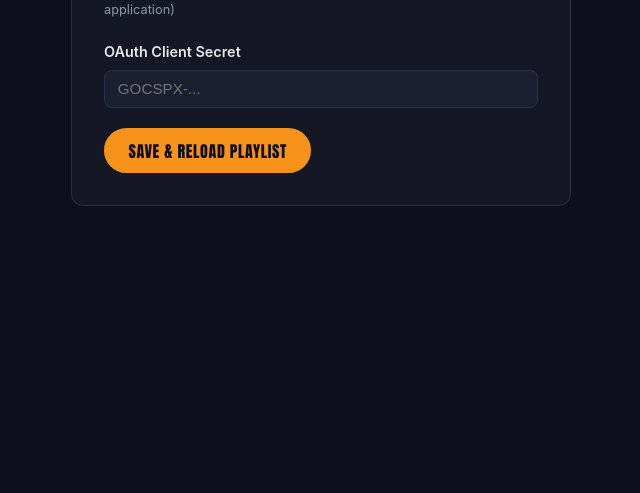
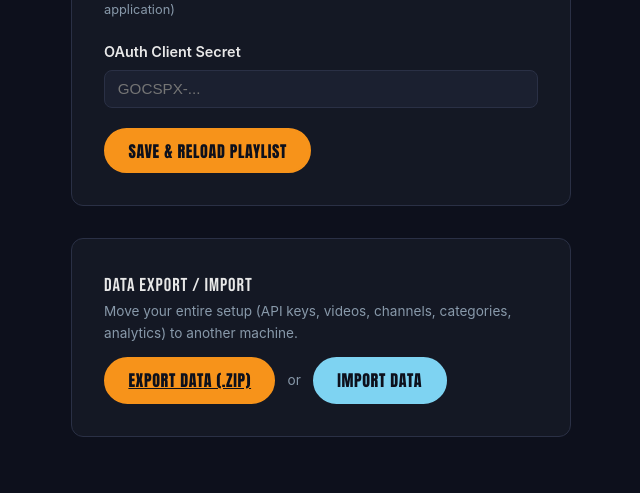
Before and after one commit to btcsessions/sessions-builder, a Flask app: page /settings in a window 1280 px wide. Shown: the part 836-1329 px from the top of the page, without its empty margins (319-959 px from the left). Before the commit the page ends 1042 px from the top, so only its background shows below. Run offline with Flask 3, Linux system fonts and the light colour scheme.

Commit message:
Add setup script and data export/import for easy migration
- setup.sh: one-command setup (venv, deps, auto-import, launch)
- Export Data button on Settings page downloads all state as .zip
- Import Data button uploads a .zip and replaces current data
- Import only allows known JSON files for safety
- setup.sh auto-detects and imports data-export.zip if present

https://claude.ai/code/session_01CHgpFDuM6mzkGYwUxhhxEz

```diff
--- a/app.py
+++ b/app.py
@@ -1,6 +1,6 @@
 import os
 import json
-from flask import Flask, render_template, request, session, jsonify, redirect, url_for
+from flask import Flask, render_template, request, session, jsonify, redirect, url_for, send_file
 from dotenv import load_dotenv
 from youtube import fetch_playlist_videos, parse_playlist_id, fetch_channel_videos
 from brainstorm import chat_with_claude, generate_video_plan, analyze_competitor_video, analyze_own_video, generate_trend_report, suggest_channels, remix_video
@@ -1001,5 +1001,75 @@ def clear_chat():
     return jsonify({"ok": True})
 
 
+@app.route("/api/export-data")
+def api_export_data():
+    """Export all app data as a zip file for migration to another machine."""
+    import zipfile
+    import io
+    from datetime import datetime as _dt
+
+    buf = io.BytesIO()
+    data_files = [
+        SETTINGS_FILE, CACHE_FILE, ANALYTICS_FILE,
+        COMPETITORS_FILE, CATEGORIES_FILE,
+    ]
+    # Also include market and snapshot data
+    market_dir = os.path.join(DATA_DIR)
+    for name in ["btc_prices.json", "snapshots.json", "trend_intel.json", "oauth_token.json"]:
+        path = os.path.join(market_dir, name)
+        if os.path.exists(path):
+            data_files.append(path)
+
+    with zipfile.ZipFile(buf, "w", zipfile.ZIP_DEFLATED) as zf:
+        for fpath in data_files:
+            if os.path.exists(fpath):
+                zf.write(fpath, os.path.basename(fpath))
+
+    buf.seek(0)
+    date_str = _dt.now().strftime("%Y%m%d")
+    return send_file(buf, mimetype="application/zip", as_attachment=True,
+                     download_name=f"sessions-builder-data-{date_str}.zip")
+
+
+@app.route("/api/import-data", methods=["POST"])
+def api_import_data():
+    """Import a data zip file, replacing current app data."""
+    import zipfile
+    import io
+
+    if "file" not in request.files:
+        return jsonify({"error": "No file uploaded"}), 400
+
+    f = request.files["file"]
+    if not f.filename.endswith(".zip"):
+        return jsonify({"error": "File must be a .zip archive"}), 400
+
+    try:
+        _ensure_data_dir()
+        with zipfile.ZipFile(io.BytesIO(f.read()), "r") as zf:
+            # Only extract known JSON files
+            allowed = {
+                "settings.json", "videos.json", "analytics.json",
+                "competitors.json", "video_categories.json",
+                "btc_prices.json", "snapshots.json", "trend_intel.json",
+                "oauth_token.json",
+            }
+            for name in zf.namelist():
+                if name in allowed:
+                    zf.extract(name, DATA_DIR)
+
+        # Reload in-memory caches
+        global video_cache, analytics_cache, competitors_cache
+        video_cache = load_video_cache()
+        analytics_cache = load_analytics()
+        competitors_cache = load_competitors()
+
+        return jsonify({"ok": True, "message": "Data imported. Refresh the page."})
+    except zipfile.BadZipFile:
+        return jsonify({"error": "Invalid zip file"}), 400
+    except Exception as e:
+        return jsonify({"error": str(e)}), 500
+
+
 if __name__ == "__main__":
     app.run(debug=True, port=5000)
--- a/templates/settings.html
+++ b/templates/settings.html
@@ -81,6 +81,20 @@
     {% endif %}
 </div>
 {% endif %}
+<div class="setup-form" style="margin-top: 1.5rem;">
+    <h3>Data Export / Import</h3>
+    <p class="form-hint">Move your entire setup (API keys, videos, channels, categories, analytics) to another machine.</p>
+    <div style="display:flex; gap:0.75rem; align-items:center; flex-wrap:wrap; margin-top:0.75rem;">
+        <a href="/api/export-data" class="btn primary">Export Data (.zip)</a>
+        <span class="form-hint" style="margin:0;">or</span>
+        <label class="btn secondary" style="cursor:pointer; margin:0;">
+            Import Data
+            <input type="file" id="import-file" accept=".zip" style="display:none;">
+        </label>
+        <span id="import-status" class="form-hint" style="margin:0;"></span>
+    </div>
+</div>
+
 {% if videos %}
 <div class="setup-form" style="margin-top: 1.5rem; max-width: 900px;">
     <div class="categorize-header" id="categorize-toggle" style="cursor:pointer; display:flex; justify-content:space-between; align-items:center;">
@@ -260,5 +274,35 @@ document.querySelectorAll(".cat-assign-btn").forEach(btn => {
 });
 
 updateCount();
+
+// Data import
+const importInput = document.getElementById("import-file");
+const importStatus = document.getElementById("import-status");
+if (importInput) {
+    importInput.addEventListener("change", async () => {
+        const file = importInput.files[0];
+        if (!file) return;
+        if (!confirm("This will replace all current data. Continue?")) {
+            importInput.value = "";
+            return;
+        }
+        importStatus.textContent = "Importing...";
+        const form = new FormData();
+        form.append("file", file);
+        try {
+            const resp = await fetch("/api/import-data", { method: "POST", body: form });
+            const data = await resp.json();
+            if (data.ok) {
+                importStatus.textContent = "Imported! Reloading...";
+                setTimeout(() => location.reload(), 1000);
+            } else {
+                importStatus.textContent = "Error: " + data.error;
+            }
+        } catch (err) {
+            importStatus.textContent = "Failed: " + err.message;
+        }
+        importInput.value = "";
+    });
+}
 </script>
 {% endblock %}
```
Also changed, not shown: 1 other file.
